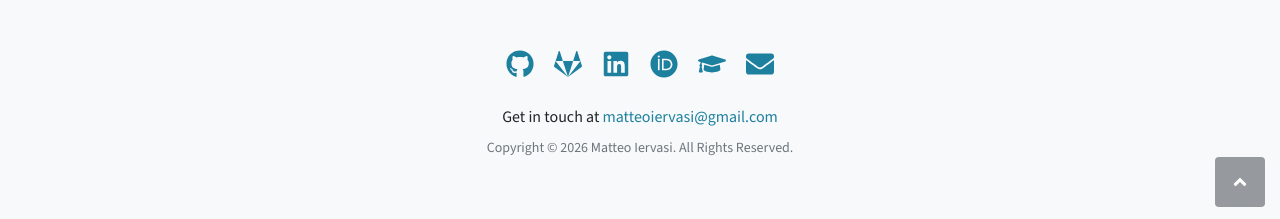
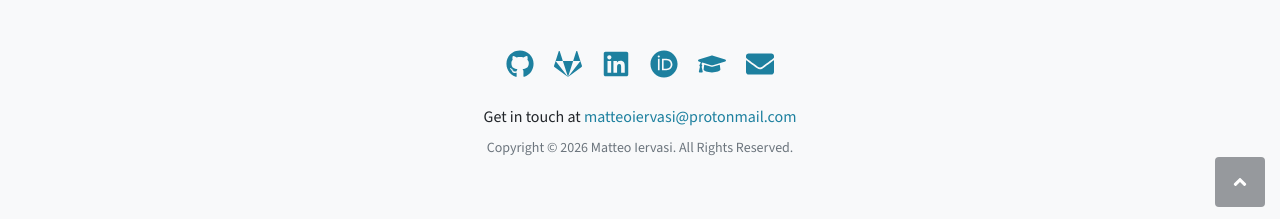
Before and after one commit to JackHack96/jackhack96.github.io, a Jekyll site: the page built from index.html, in a window 1280 px wide and 900 px high, scrolled down 3498 px. Shown: the part 678-897 px from the top of the window. Built offline with Jekyll 4.4.1, drawn with Linux system fonts in a browser that asks for light colours.

Commit message:
Updated email link

```diff
--- a/_includes/social-links.html
+++ b/_includes/social-links.html
@@ -4,5 +4,5 @@
   <li><a href="https://linkedin.com/in/matteo-iervasi" aria-label="LinkedIn">{% include icon.html name="linkedin" %}</a></li>
   {% if site.author_profiles.orcid %}<li><a href="{{ site.author_profiles.orcid }}" aria-label="ORCID">{% include icon.html name="orcid" %}</a></li>{% endif %}
   {% if site.author_profiles.scholar %}<li><a href="{{ site.author_profiles.scholar }}" aria-label="Google Scholar">{% include icon.html name="scholar" %}</a></li>{% endif %}
-  <li><a href="mailto:matteoiervasi@gmail.com" aria-label="Email">{% include icon.html name="envelope" %}</a></li>
+  <li><a href="mailto:matteoiervasi@protonmail.com" aria-label="Email">{% include icon.html name="envelope" %}</a></li>
 </ul>
--- a/_layouts/default.html
+++ b/_layouts/default.html
@@ -56,7 +56,7 @@
     <div class="container">
       {% include social-links.html %}
       <p class="footer-contact">
-        Get in touch at <a href="mailto:matteoiervasi@gmail.com">matteoiervasi@gmail.com</a>
+        Get in touch at <a href="mailto:matteoiervasi@protonmail.com">matteoiervasi@protonmail.com</a>
       </p>
       <p class="footer-copyright">
         Copyright &copy; {{ site.time | date: '%Y' }} Matteo Iervasi. All Rights Reserved.
```
